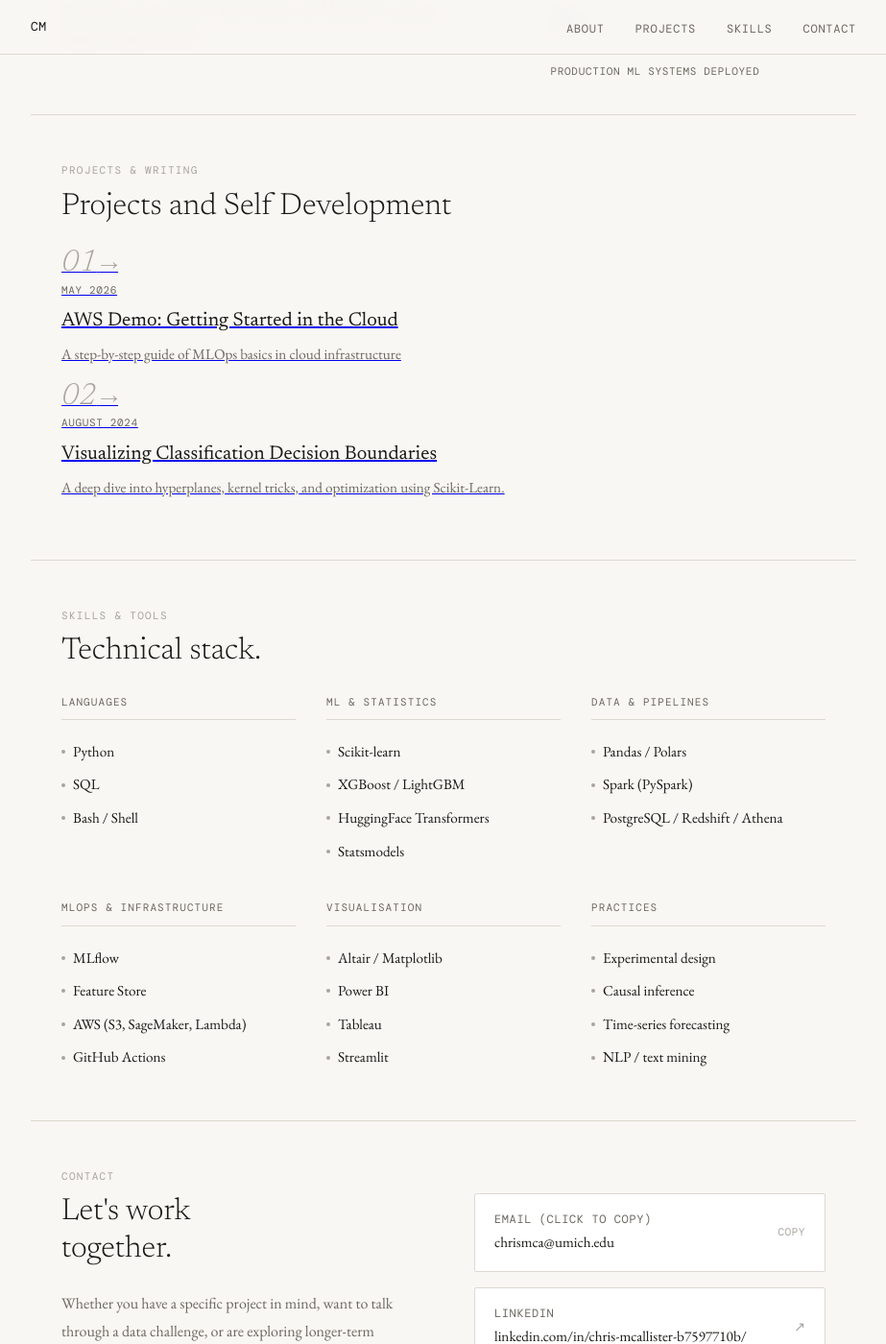
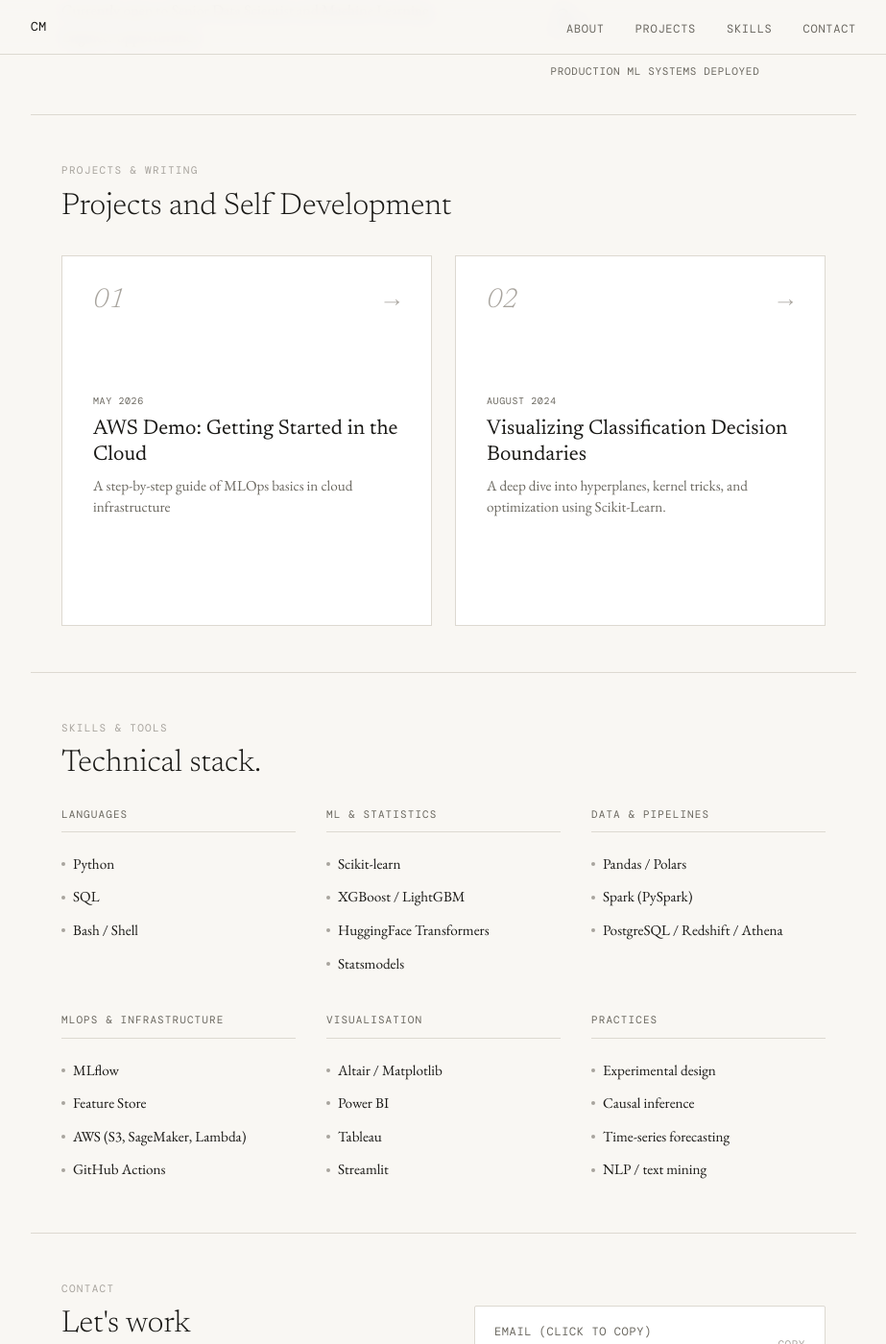
Before and after one commit to chrismca13/chrismca13.github.io, a Jekyll site: the page built from index.html, in a window 1280 px wide and 1400 px high, scrolled down 807 px. Shown: the whole window at 96% size, without its empty margins (178-1101 px from the left). Built offline with Jekyll 4.4.1, drawn with Linux system fonts in a browser that asks for light colours.

Commit message:
add square layout

```diff
--- a/index.html
+++ b/index.html
@@ -260,140 +260,137 @@ layout: null
     text-transform: uppercase;
   }
 
-  /* PROJECTS */
-  .projects-list { display: flex; flex-direction: column; gap: 0; }
-  /* Projects + blog combined grid layout */
-  .combined-grid {
+/* ==========================================================================
+     PROJECTS & WRITING SQUARE GRID
+     ========================================================================== */
+
+  .projects-square-grid {
     display: grid;
-    grid-template-columns: 1fr; /* single column: stack projects vertically */
-    gap: 2rem;
-    align-items: start;
-    padding: 0 0.5rem; /* keep content off the viewport edge */
+    grid-template-columns: repeat(2, 1fr); /* 2 Columns on desktop */
+    gap: 1.5rem;
+    width: 100%;
+    margin-top: 2rem;
   }
-  .column { padding: 0; }
-  .project-card {
-    display: grid;
-    grid-template-columns: 80px 1fr auto;
-    gap: 1.5rem 2rem;
-    align-items: start;
-    padding: 2rem 0;
-    border-top: 1px solid var(--rule);
-    text-decoration: none;
-    transition: background 0.15s;
+
+  .project-square-card {
+    display: flex;
+    flex-direction: column;
+    justify-content: space-between;
+    aspect-ratio: 1 / 1;                 /* Forces perfect square layout */
+    background: var(--paper-card);       /* Inherits your white paper token */
+    border: 1px solid var(--rule);       /* Inherits your native borders */
+    padding: 2rem;
+    text-decoration: none !important;
+    color: var(--ink);
+    transition: border-color 0.2s ease, transform 0.2s ease, box-shadow 0.2s ease;
   }
-  .project-card:last-child { border-bottom: 1px solid var(--rule); }
+
+  .project-square-card:hover {
+    border-color: var(--ink-muted);
+    transform: translateY(-2px);
+    box-shadow: 0 4px 12px rgba(0, 0, 0, 0.03);
+  }
+
+  /* INNER CARD COMPONENTS */
+  .card-top {
+    display: flex;
+    justify-content: space-between;
+    align-items: center;
+    width: 100%;
+  }
+
   .project-num {
     font-family: var(--news);
-    font-size: 2rem;
+    font-size: 1.8rem;
     font-weight: 300;
     font-style: italic;
     color: var(--ink-faint);
     line-height: 1;
-    padding-top: 4px;
   }
-  .project-body { min-width: 0; }
-  .project-title {
-    font-family: var(--news);
-    font-size: 1.25rem;
-    font-weight: 400;
-    color: var(--ink);
-    margin-bottom: 0.4rem;
-    line-height: 1.3;
+
+  .project-arrow {
+    font-size: 1.1rem;
+    color: var(--ink-faint);
+    transition: transform 0.2s ease, color 0.2s ease;
   }
-  .project-desc {
-    font-size: 0.95rem;
-    color: var(--ink-muted);
-    line-height: 1.65;
-    margin-top: 0;
-    margin-bottom: 0.9rem;
+
+  .project-square-card:hover .project-arrow {
+    color: var(--accent);
+    transform: translate(2px, -2px);
   }
-  .project-tags { display: flex; gap: 0.4rem; flex-wrap: wrap; }
-  .tag {
+
+  .blog-body {
+    flex-grow: 1;
+    display: flex;
+    flex-direction: column;
+    justify-content: center; /* Centers title & excerpt inside the square */
+    margin: 1rem 0;
+  }
+
+  .blog-meta {
+    display: flex;
+    gap: 0.6rem;
+    align-items: center;
+    margin-bottom: 0.5rem;
+    flex-wrap: wrap;
+  }
+
+  .blog-date {
     font-family: var(--mono);
     font-size: 10px;
-    letter-spacing: 0.05em;
-    color: var(--ink-muted);
-    background: var(--tag-bg);
-    padding: 3px 8px;
-    border-radius: 2px;
-  }
-  .project-arrow {
-    font-size: 1.2rem;
-    color: var(--ink-faint);
-    padding-top: 4px;
-    transition: color 0.2s, transform 0.2s;
-    text-decoration: none;
-  }
-  .project-card:hover .project-arrow { color: var(--accent); transform: translate(2px,-2px); }
-  .project-card:hover .project-title { color: var(--accent); }
-
-  /* BLOG */
-  .blog-list { display: flex; flex-direction: column; gap: 0; }
-  .blog-card {
-    display: grid;
-    grid-template-columns: 1fr auto;
-    gap: 2rem;
-    align-items: start;
-    padding: 2rem 0;
-    border-top: 1px solid var(--rule);
-    text-decoration: none;
-    transition: background 0.15s;
-  }
-  .blog-card:last-child { border-bottom: 1px solid var(--rule); }
-  .blog-body { min-width: 0; }
-  .blog-meta {
-    display: flex;
-    gap: 1rem;
-    align-items: center;
-    margin-bottom: 0.6rem;
-    flex-wrap: wrap;
-  }
-  .blog-date {
-    font-family: var(--mono);
-    font-size: 11px;
     letter-spacing: 0.06em;
     color: var(--ink-muted);
     text-transform: uppercase;
   }
+
   .blog-category {
     font-family: var(--mono);
-    font-size: 10px;
+    font-size: 9px;
     letter-spacing: 0.05em;
     color: var(--ink-muted);
     background: var(--tag-bg);
-    padding: 3px 8px;
+    padding: 2px 6px;
     border-radius: 2px;
   }
+
   .blog-title {
     font-family: var(--news);
-    font-size: 1.25rem;
+    font-size: 1.35rem;
     font-weight: 400;
     color: var(--ink);
-    margin-bottom: 0.6rem;
-    line-height: 1.3;
+    margin-bottom: 0.4rem;
+    line-height: 1.25;
   }
+
+  .project-square-card:hover .blog-title {
+    color: var(--accent);
+  }
+
   .blog-excerpt {
+    font-family: var(--serif);
     font-size: 0.95rem;
     color: var(--ink-muted);
-    line-height: 1.65;
-    margin-bottom: 0.9rem;
+    line-height: 1.5;
+    margin: 0;
+    /* Clean text clamp so long sentences don't push outside the square boundary */
+    display: -webkit-box;
+    -webkit-line-clamp: 3;
+    -webkit-box-orient: vertical;
+    overflow: hidden;
   }
+
+  .card-footer {
+    width: 100%;
+    text-align: left;
+  }
+
   .blog-reading-time {
     font-family: var(--mono);
-    font-size: 10px;
+    font-size: 9px;
     letter-spacing: 0.05em;
     color: var(--ink-faint);
     text-transform: uppercase;
   }
-  .blog-arrow {
-    font-size: 1.2rem;
-    color: var(--ink-faint);
-    padding-top: 4px;
-    transition: color 0.2s, transform 0.2s;
-    text-decoration: none;
-  }
-  .blog-card:hover .blog-arrow { color: var(--accent); transform: translate(2px,-2px); }
-  .blog-card:hover .blog-title { color: var(--accent); }
 
   /* SKILLS */
   .skills-grid {
@@ -492,16 +489,25 @@ layout: null
   .delay-3 { animation-delay: 0.34s; }
   .delay-4 { animation-delay: 0.46s; }
 
-  /* RESPONSIVE */
+/* RESPONSIVE */
   @media (max-width: 640px) {
     #hero { grid-template-columns: 1fr; }
     .hero-badge { display: none; }
     .about-grid { grid-template-columns: 1fr; gap: 2rem; }
     .about-stats { margin-top: 0; }
     .contact-inner { grid-template-columns: 1fr; gap: 2rem; }
-    .project-card { grid-template-columns: 48px 1fr auto; gap: 1rem; }
-    .blog-card { grid-template-columns: 1fr; gap: 1rem; }
     h1 { font-size: 2.4rem; }
+
+    /* New Grid Mobile Fallbacks */
+    .projects-square-grid {
+      grid-template-columns: 1fr; /* Drop to 1 single column on phones */
+      gap: 1rem;
+    }
+    .project-square-card {
+      aspect-ratio: auto;        /* Allow squares to expand vertically so text never spills out */
+      min-height: 260px;
+      padding: 1.5rem;
+    }
   }
 </style>
 </head>
```
